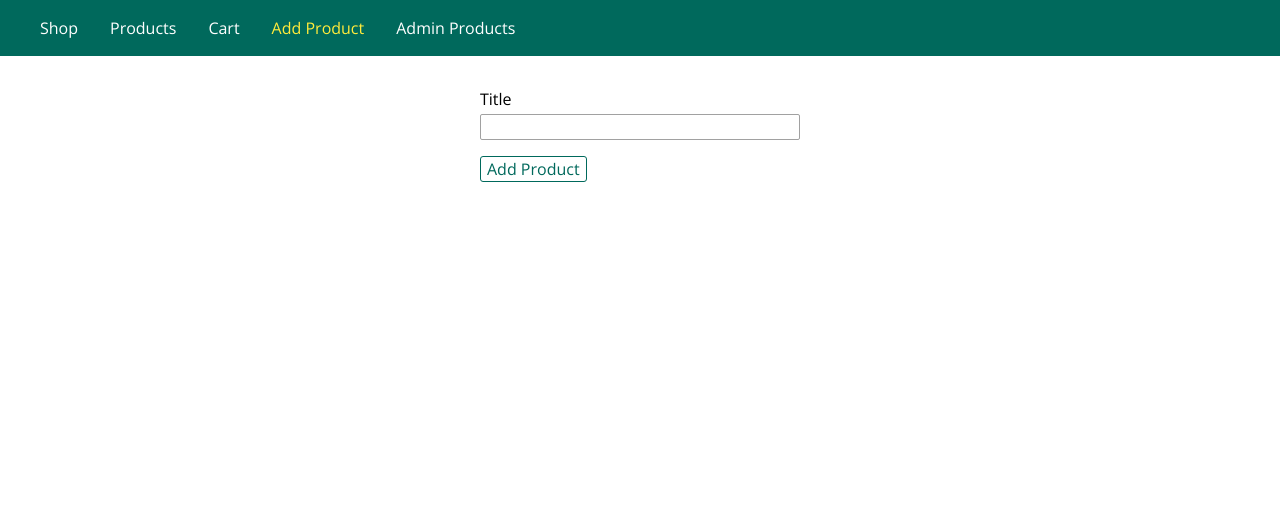
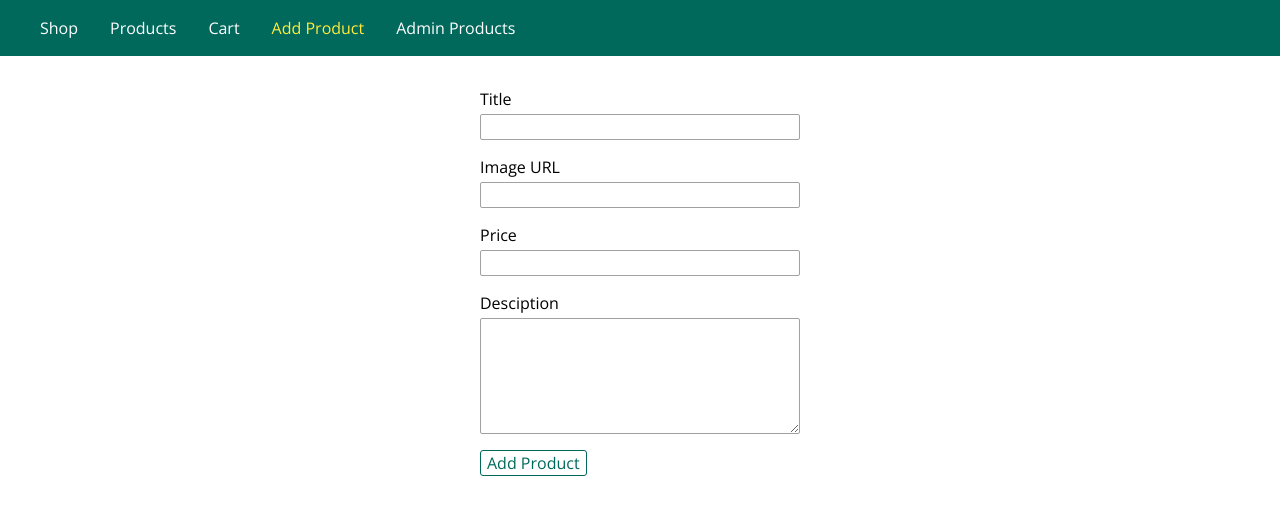
Before and after one commit to ndangohmofor/node-first-app, a Node server app: page /admin/add-product in a window 1280 px wide. Shown: the top 515 px of the page. Run offline with Node 20, Linux system fonts and the light colour scheme; some libraries are stand-ins or nearby versions.

Commit message:
Added more details to each product, including the product price, description and imageUrl

```diff
--- a/controllers/admin.js
+++ b/controllers/admin.js
@@ -8,7 +8,12 @@ exports.getAddProduct = (req, res, next) => {
 };
 
 exports.postAddProduct = (req, res, next) => {
-  const product = new Product(req.body.title);
+  const title = req.body.title;
+  const imageUrl = req.body.imageUrl;
+  const price = req.body.price;
+  const description = req.body.description;
+
+  const product = new Product(title, imageUrl, description, price);
   product.save();
   res.redirect("/");
 };
--- a/data/products.json
+++ b/data/products.json
@@ -1 +1 @@
-[{"title":"B2"},{"title":"B3"},{"title":"B4"},{"title":"b5"},{"title":"B5"},{"title":"B6"},{"title":"B7"}]
+[{"title":"B2"},{"title":"B3"},{"title":"B4"},{"title":"b5"},{"title":"B5"},{"title":"B6"},{"title":"B7"},{"title":"B6","imageUrl":"testUrl","description":"This is the best book6","price":"14"}]
--- a/models/product.js
+++ b/models/product.js
@@ -18,8 +18,11 @@ const getProductsFromFile = (cb) => {
 };
 
 module.exports = class Product {
-  constructor(title) {
+  constructor(title, imageUrl, description, price) {
     this.title = title;
+    this.imageUrl = imageUrl;
+    this.description = description;
+    this.price = price;
   }
 
   save() {
--- a/public/css/forms.css
+++ b/public/css/forms.css
@@ -3,18 +3,21 @@
 }
 
 .form-control label,
-.form-control input {
+.form-control input,
+.form-control textarea {
   display: block;
   width: 100%;
   margin-bottom: 0.25rem;
 }
 
-.form-control input {
+.form-control input,
+.form-control textarea {
   border: 1px solid #a1a1a1;
   font: inherit;
   border-radius: 2px;
 }
 
-.form-control input:focus {
+.form-control input:focus,
+.form-control textarea:focus {
   outline-color: #00695c;
 }
--- a/views/admin/add-product.ejs
+++ b/views/admin/add-product.ejs
@@ -12,6 +12,19 @@
           <label for="title">Title</label>
           <input type="text" name="title" id="title" />
         </div>
+        <div class="form-control">
+          <label for="imageUrl">Image URL</label>
+          <input type="text" name="imageUrl" id="imageUrl" />
+        </div>
+        <div class="form-control">
+          <label for="price">Price</label>
+          <input type="number" name="price" id="price" />
+        </div>
+
+        <div class="form-control">
+          <label for="description">Desciption</label>
+          <textarea rows="5" name="description" id="description" ></textarea>
+        </div>
 
         <button class="btn" type="submit">Add Product</button>
       </form>
--- a/views/shop/product-list.ejs
+++ b/views/shop/product-list.ejs
@@ -19,10 +19,9 @@
               alt="A Book"
             />
             <div class="card__content">
-              <h2 class="product__price">$19.99</h2>
+              <h2 class="product__price">$<%= prod.price %></h2>
               <p class="product__description">
-                A very interesting book about so many even more interesting
-                things!
+                <%= prod.description %>
               </p>
             </div>
           </div>
```
